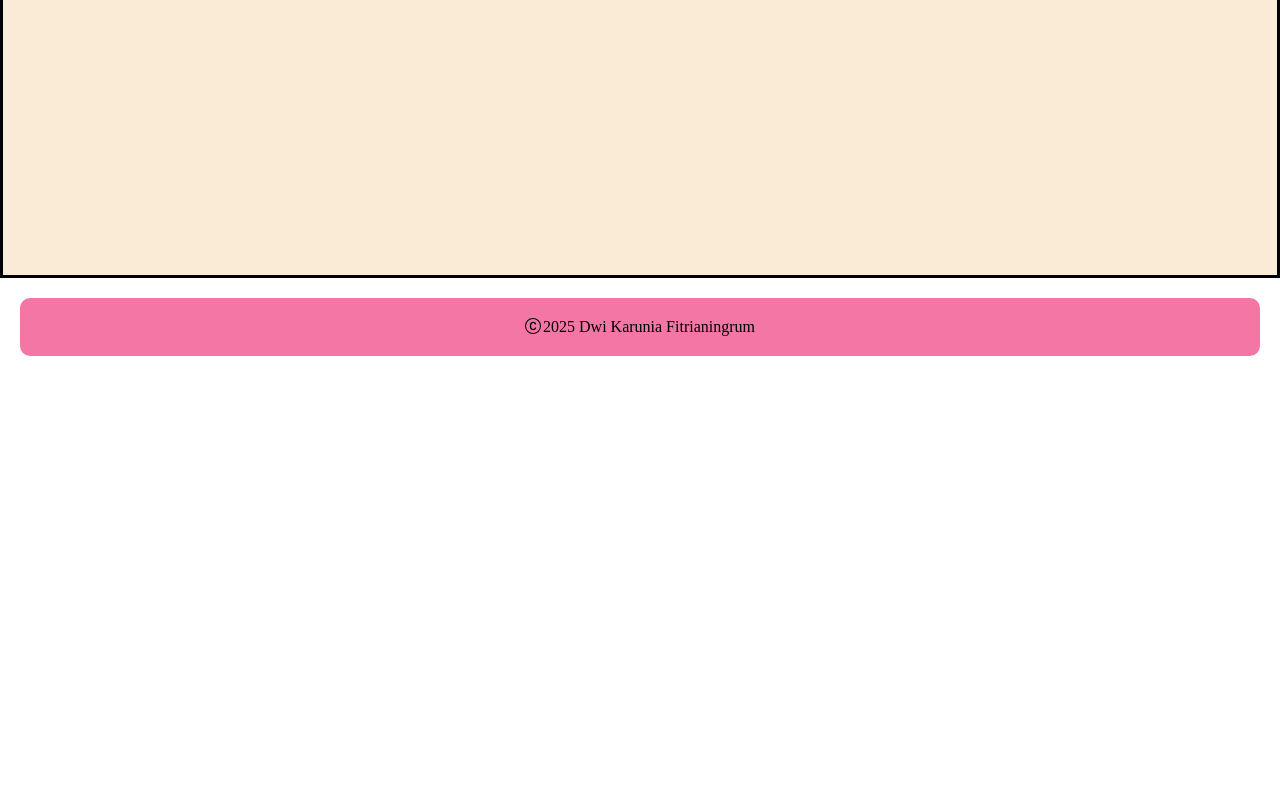
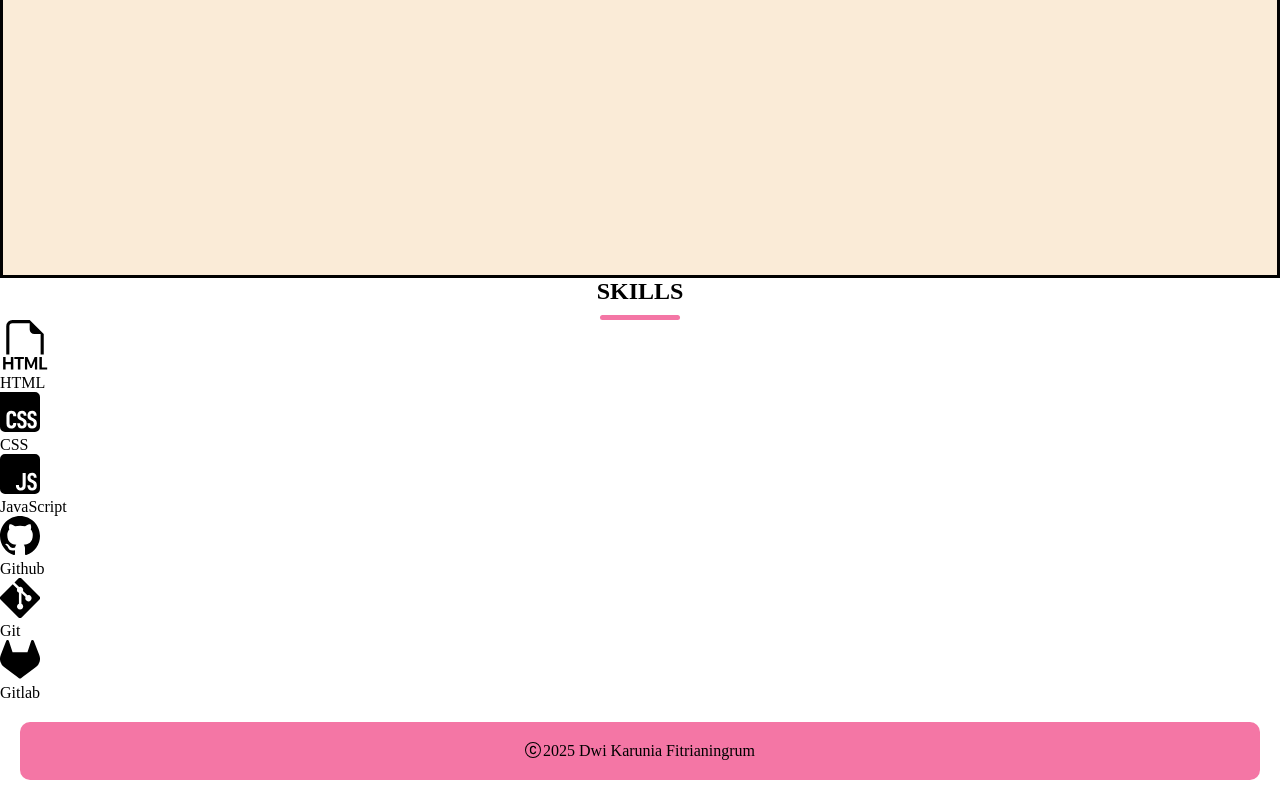
Before and after one commit to dwikarunia0001/personal-web-pi-25, a plain HTML site: page about.html in a window 1280 px wide. Shown: the part 2989-3789 px from the top of the page. Before the commit the page ends 3365 px from the top, so only its background shows below. Drawn offline with Linux system fonts and the light colour scheme.

Commit message:
add content for skills section in about page

```diff
--- a/about.html
+++ b/about.html
@@ -139,6 +139,47 @@
         </section>
 
         <!--Skills Section-->
+        <section class="skills-section">
+            <h2 class="section-title">Skills</h2>
+            <div class="section-content">
+                <div class="skills-wrapper">
+                    <svg xmlns="http://www.w3.org/2000/svg" width="50" height="50" fill="currentColor" class="bi bi-filetype-html" viewBox="0 0 16 16">
+                        <path fill-rule="evenodd" d="M14 4.5V11h-1V4.5h-2A1.5 1.5 0 0 1 9.5 3V1H4a1 1 0 0 0-1 1v9H2V2a2 2 0 0 1 2-2h5.5zm-9.736 7.35v3.999h-.791v-1.714H1.79v1.714H1V11.85h.791v1.626h1.682V11.85h.79Zm2.251.662v3.337h-.794v-3.337H4.588v-.662h3.064v.662zm2.176 3.337v-2.66h.038l.952 2.159h.516l.946-2.16h.038v2.661h.715V11.85h-.8l-1.14 2.596H9.93L8.79 11.85h-.805v3.999zm4.71-.674h1.696v.674H12.61V11.85h.79v3.325Z"/>
+                    </svg>
+                    <p>HTML</p>
+                </div>
+                <div class="skills-wrapper">
+                    <svg xmlns="http://www.w3.org/2000/svg" width="40" height="40" fill="currentColor" class="bi bi-css" viewBox="0 0 16 16">
+                        <path fill-rule="evenodd" d="M14 0a2 2 0 0 1 2 2v12a2 2 0 0 1-2 2H2a2 2 0 0 1-2-2V0zM4.59 7.498q-.908 0-1.455.508-.547.507-.547 1.484v3.106q0 .986.527 1.484t1.406.498q.576 0 1.016-.224.45-.225.703-.674.255-.45.254-1.114v-.185h-1.22v.176q0 .449-.186.683t-.527.235q-.372-.01-.557-.264-.186-.255-.186-.752V9.686q0-.547.166-.811.177-.264.577-.264.321 0 .517.225.195.224.195.693v.205h1.23V9.52q0-.674-.243-1.124a1.55 1.55 0 0 0-.664-.673q-.42-.225-1.006-.225m4.214-.01q-.586 0-1.006.244a1.67 1.67 0 0 0-.635.674 2.1 2.1 0 0 0-.225.996q0 .753.293 1.182.304.42.967.732l.469.215q.44.186.625.43.186.244.186.635 0 .478-.166.703-.157.224-.528.224-.36 0-.547-.244-.185-.243-.205-.752H6.87q.02.996.498 1.524.479.527 1.387.527t1.416-.518.508-1.484q0-.81-.332-1.289-.333-.479-1.045-.79l-.45-.196q-.39-.166-.556-.381-.165-.214-.166-.576 0-.4.166-.596.175-.195.508-.195.36 0 .508.234.156.234.175.703h1.123q-.03-.976-.498-1.484-.468-.518-1.308-.518m4.057 0q-.585 0-1.006.244a1.67 1.67 0 0 0-.634.674 2.1 2.1 0 0 0-.225.996q0 .753.293 1.182.303.42.967.732l.469.215q.438.186.625.43.185.244.185.635 0 .478-.166.703-.156.224-.527.224-.361.001-.547-.244-.186-.243-.205-.752h-1.162q.02.996.498 1.524.479.527 1.386.527.909 0 1.417-.518.507-.517.507-1.484 0-.81-.332-1.289t-1.045-.79l-.449-.196q-.39-.166-.556-.381-.166-.214-.166-.576 0-.4.165-.596.177-.195.508-.195.361 0 .508.234.156.234.176.703h1.123q-.03-.976-.498-1.484-.47-.518-1.309-.518"/>
+                    </svg>
+                    <p>CSS</p>
+                </div>
+                <div class="skills-wrapper">
+                    <svg xmlns="http://www.w3.org/2000/svg" width="40" height="40" fill="currentColor" class="bi bi-javascript" viewBox="0 0 16 16">
+                        <path fill-rule="evenodd" d="M14 0a2 2 0 0 1 2 2v12a2 2 0 0 1-2 2H2a2 2 0 0 1-2-2V2a2 2 0 0 1 2-2zM9.053 7.596v3.127l-.007 1.752q0 .498-.186.752t-.556.263q-.342 0-.528-.234-.185-.234-.185-.684v-.175H6.37v.185q0 .665.253 1.113.255.45.703.674.44.225 1.016.225.88 0 1.406-.498.527-.498.527-1.485l.007-1.752V7.596zm3.808-.108q-.585 0-1.006.244a1.67 1.67 0 0 0-.634.674 2.1 2.1 0 0 0-.225.996q0 .753.293 1.182.303.42.967.732l.469.215q.438.186.625.43.185.244.185.635 0 .478-.166.703-.156.224-.527.224-.361.001-.547-.244-.186-.243-.205-.752h-1.162q.02.996.498 1.524.479.527 1.386.527.909 0 1.417-.518.507-.517.507-1.484 0-.81-.332-1.289t-1.045-.79l-.449-.196q-.39-.166-.556-.381-.166-.214-.166-.576 0-.4.165-.596.177-.195.508-.195.361 0 .508.234.156.234.176.703h1.123q-.03-.976-.498-1.484-.47-.518-1.309-.518"/>
+                    </svg>
+                    <p>JavaScript</p>
+                </div>
+                <div class="skills-wrapper">
+                    <svg xmlns="http://www.w3.org/2000/svg" width="40" height="40" fill="currentColor" class="bi bi-github" viewBox="0 0 16 16">
+                        <path d="M8 0C3.58 0 0 3.58 0 8c0 3.54 2.29 6.53 5.47 7.59.4.07.55-.17.55-.38 0-.19-.01-.82-.01-1.49-2.01.37-2.53-.49-2.69-.94-.09-.23-.48-.94-.82-1.13-.28-.15-.68-.52-.01-.53.63-.01 1.08.58 1.23.82.72 1.21 1.87.87 2.33.66.07-.52.28-.87.51-1.07-1.78-.2-3.64-.89-3.64-3.95 0-.87.31-1.59.82-2.15-.08-.2-.36-1.02.08-2.12 0 0 .67-.21 2.2.82.64-.18 1.32-.27 2-.27s1.36.09 2 .27c1.53-1.04 2.2-.82 2.2-.82.44 1.1.16 1.92.08 2.12.51.56.82 1.27.82 2.15 0 3.07-1.87 3.75-3.65 3.95.29.25.54.73.54 1.48 0 1.07-.01 1.93-.01 2.2 0 .21.15.46.55.38A8.01 8.01 0 0 0 16 8c0-4.42-3.58-8-8-8"/>
+                    </svg>
+                    <p>Github</p>
+                </div>
+                <div class="skills-wrapper">
+                    <svg xmlns="http://www.w3.org/2000/svg" width="40" height="40" fill="currentColor" class="bi bi-git" viewBox="0 0 16 16">
+                        <path d="M15.698 7.287 8.712.302a1.03 1.03 0 0 0-1.457 0l-1.45 1.45 1.84 1.84a1.223 1.223 0 0 1 1.55 1.56l1.773 1.774a1.224 1.224 0 0 1 1.267 2.025 1.226 1.226 0 0 1-2.002-1.334L8.58 5.963v4.353a1.226 1.226 0 1 1-1.008-.036V5.887a1.226 1.226 0 0 1-.666-1.608L5.093 2.465l-4.79 4.79a1.03 1.03 0 0 0 0 1.457l6.986 6.986a1.03 1.03 0 0 0 1.457 0l6.953-6.953a1.03 1.03 0 0 0 0-1.457"/>
+                    </svg>
+                    <p>Git</p>
+                </div>
+                <div class="skills-wrapper">
+                    <svg xmlns="http://www.w3.org/2000/svg" width="40" height="40" fill="currentColor" class="bi bi-gitlab" viewBox="0 0 16 16">
+                        <path d="m15.734 6.1-.022-.058L13.534.358a.57.57 0 0 0-.563-.356.6.6 0 0 0-.328.122.6.6 0 0 0-.193.294l-1.47 4.499H5.025l-1.47-4.5A.572.572 0 0 0 2.47.358L.289 6.04l-.022.057A4.044 4.044 0 0 0 1.61 10.77l.007.006.02.014 3.318 2.485 1.64 1.242 1 .755a.67.67 0 0 0 .814 0l1-.755 1.64-1.242 3.338-2.5.009-.007a4.05 4.05 0 0 0 1.34-4.668Z"/>
+                    </svg>
+                    <p>Gitlab</p>
+                </div>
+            </div>
+        </section>
     </main>
 
     <!--Footer-->
--- a/style.css
+++ b/style.css
@@ -215,7 +215,7 @@ a {
     gap: 20px;
 }
 
-/*Achievements Section*/
+/*Language Skill Section*/
 .language-skill-section .section-content {
     padding: 0 400px;
 }
```
